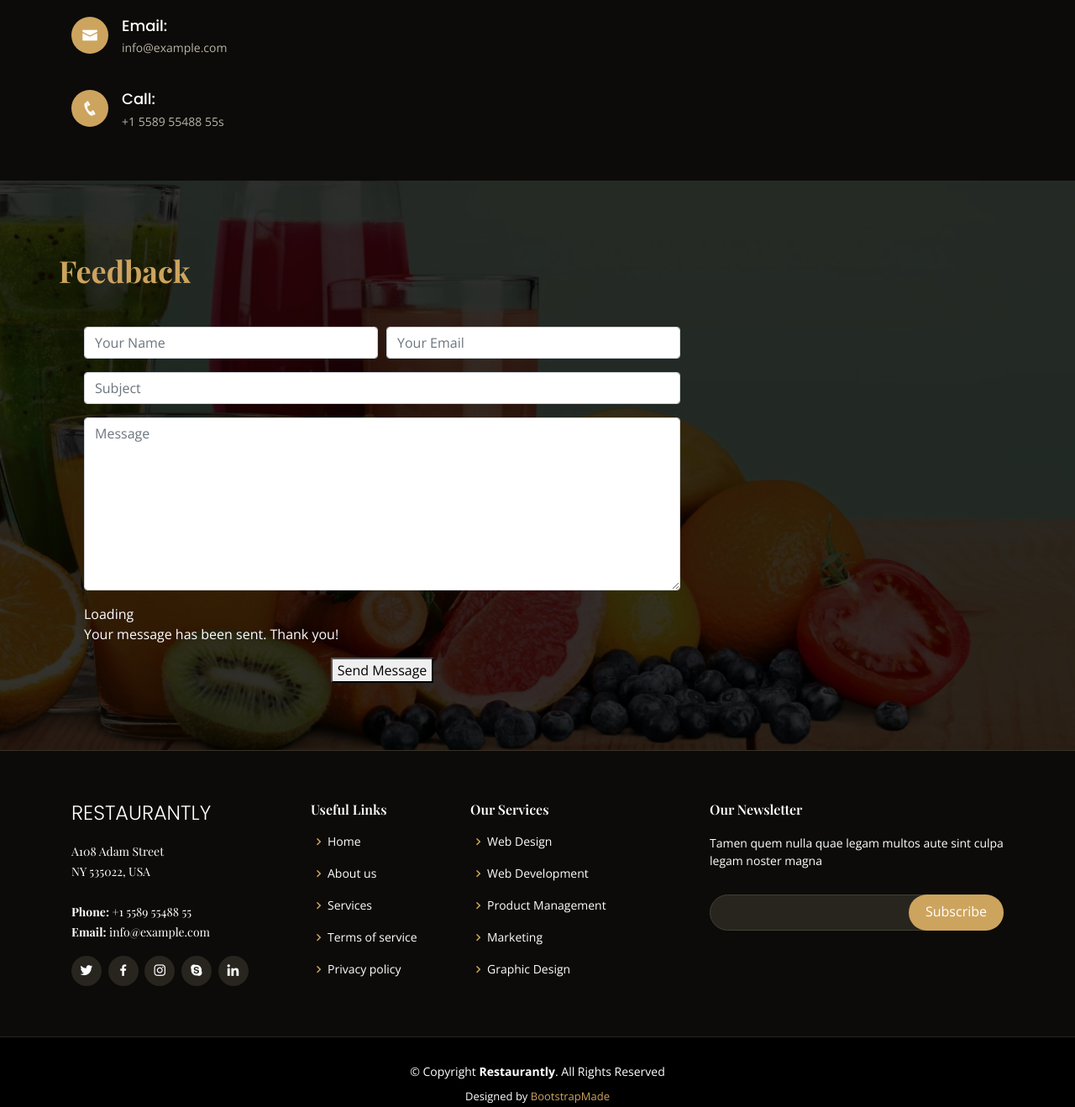
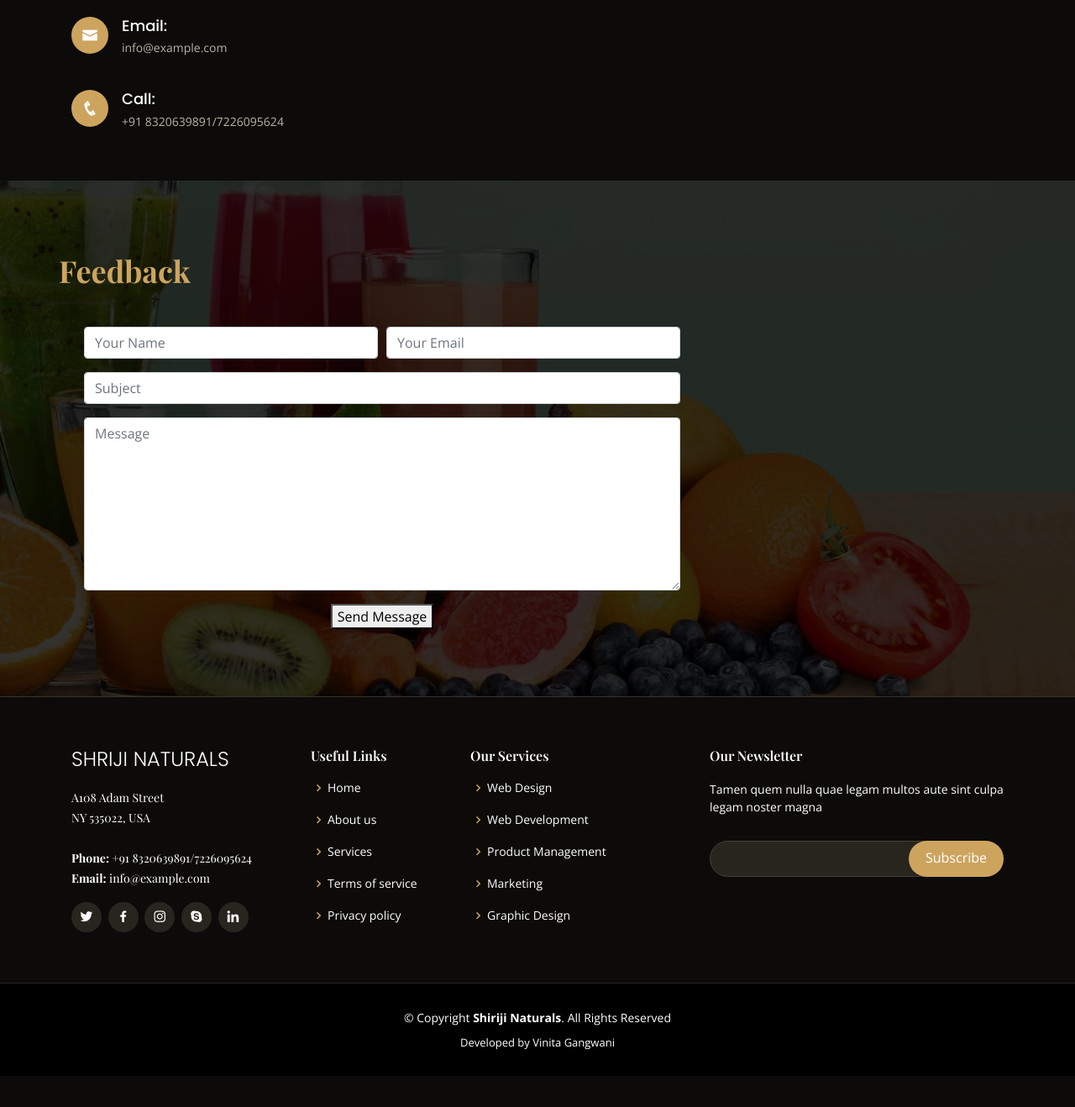
Before and after one commit to VinitaGangwani/ShreejiNaturals, a plain HTML site: page index.html in a window 1280 px wide. Shown: the part 6840-8158 px from the top of the page at 84% size. After the commit the page ends 8121 px from the top, so only its background shows below. Drawn offline with nearby package versions, Linux system fonts and the light colour scheme; a web font is replaced by a local one.

Commit message:
have added credit and phone no.

```diff
--- a/index.html
+++ b/index.html
@@ -806,7 +806,7 @@
               <div class="phone">
                 <i class="icofont-phone"></i>
                 <h4>Call:</h4>
-                <p>+1 5589 55488 55s</p>
+                <p>+91 8320639891/7226095624</p>
               </div>
 
             </div>
@@ -853,11 +853,11 @@
                 <textarea class="form-control" name="message" rows="8" data-rule="required" data-msg="Please write something for us" placeholder="Message"></textarea>
                 <div class="validate"></div>
               </div>
-              <div class="mb-3">
+              <!-- <div class="mb-3">
                 <div class="loading">Loading</div>
                 <div class="error-message"></div>
                 <div class="sent-message">Your message has been sent. Thank you!</div>
-              </div>
+              </div> -->
               <div class="text-center"><button type="submit">Send Message</button></div>
             </form>
 
@@ -877,11 +877,11 @@
 
           <div class="col-lg-3 col-md-6">
             <div class="footer-info">
-              <h3>Restaurantly</h3>
+              <h3>SHRIJI NATURALS</h3>
               <p>
                 A108 Adam Street <br>
                 NY 535022, USA<br><br>
-                <strong>Phone:</strong> +1 5589 55488 55<br>
+                <strong>Phone:</strong> +91 8320639891/7226095624 <br>
                 <strong>Email:</strong> info@example.com<br>
               </p>
               <div class="social-links mt-3">
@@ -931,14 +931,14 @@
 
     <div class="container">
       <div class="copyright">
-        &copy; Copyright <strong><span>Restaurantly</span></strong>. All Rights Reserved
+        &copy; Copyright <strong><span>Shiriji Naturals</span></strong>. All Rights Reserved
       </div>
       <div class="credits">
         <!-- All the links in the footer should remain intact. -->
         <!-- You can delete the links only if you purchased the pro version. -->
         <!-- Licensing information: https://bootstrapmade.com/license/ -->
         <!-- Purchase the pro version with working PHP/AJAX contact form: https://bootstrapmade.com/restaurantly-restaurant-template/ -->
-        Designed by <a href="https://bootstrapmade.com/">BootstrapMade</a>
+        Developed by <a>Vinita Gangwani</a>
       </div>
     </div>
   </footer><!-- End Footer -->
```
